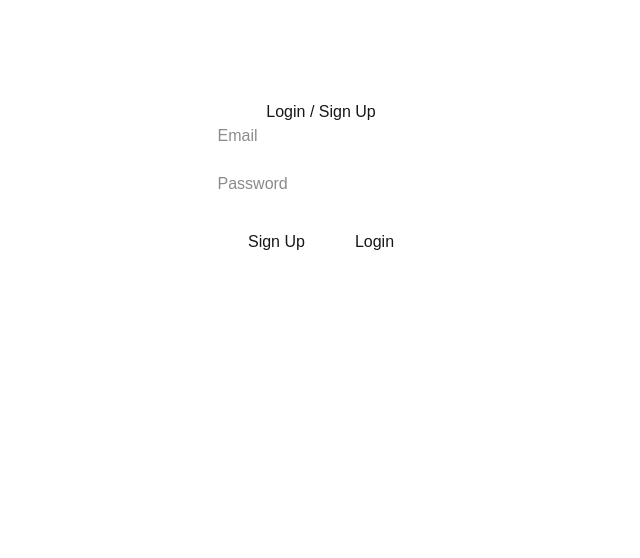
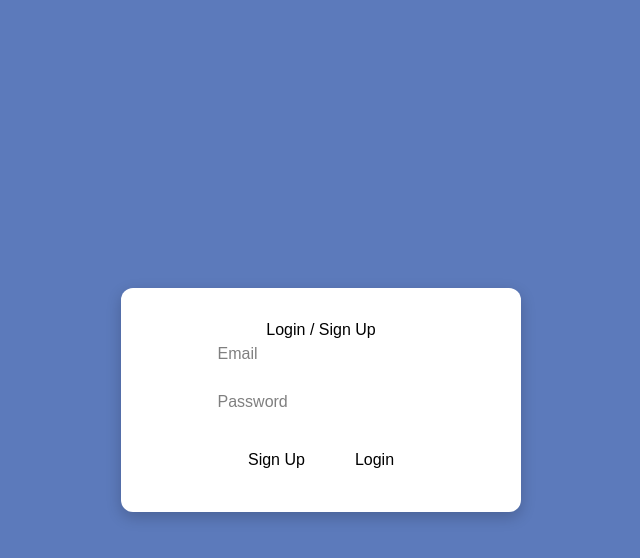
Before and after one commit to DaleHarveyBacaoco/machine-learning-huh, a Next.js app: page /auth in a window 1280 px wide. Shown: the top 558 px of the page, without its empty margins (319-959 px from the left). Built offline with nearby package versions, Linux system fonts and the light colour scheme.

Commit message:
Color adjustments

```diff
--- a/app/auth/page.js
+++ b/app/auth/page.js
@@ -24,7 +24,23 @@ export default function AuthPage() {
   }
 };
     return (
-        <div style={{ textAlign: "center", marginTop: "100px" }}>
+        <div style={{
+            minHeight: "100vh",
+            backgroundColor: "#5c7abb",
+            display:"flex",
+            justifyContent:"center",
+            alignItems:"center",
+            color: "black"
+        }}>
+    <div style={{
+      backgroundColor: "#ffffff",
+      padding: "30px",
+      borderRadius: "12px",
+      width: "90%",
+      maxWidth:"400px",
+      boxShadow: "0 5px 15px rgba(0, 0, 0, 0.2)",
+      textAlign:"center"
+    }}>
             <h2>Login / Sign Up</h2>
 
             <input type="email" placeholder="Email"
@@ -39,5 +55,6 @@ export default function AuthPage() {
                 Login
             </button>
         </div>
+    </div>
     );
 }
--- a/app/page.tsx
+++ b/app/page.tsx
@@ -3,27 +3,26 @@ import Link from "next/link";
 export default function Home() {
   return (
     <div style={{
+      minHeight: "100vh",
+      backgroundColor: "#5c7abb",
       textAlign: "center",
-      marginTop: "200px",
-      background: "#3561c9",
-      height: "150vh",
+      paddingTop: "100px",
       color: "white"
     }}>
       <h1>Machine Learning Hub</h1>
 
-      <p style={{ marginBottom: "40px", color: "#cbd5e1" }}>
+      <p style={{ marginBottom: "40px" }}>
         A simple platform using Supabase and Vercel.
       </p>
 
       <Link href="/auth">
         <button style={{
-          padding: "12px 25px",
+          padding: "10px 20px",
           border: "2px solid white",
-          borderRadius: "6px",
           background: "transparent",
           color: "white",
-          cursor: "pointer",
-          marginTop: "20px"
+          borderRadius: "6px",
+          cursor: "pointer"
         }}>
           Get Started
         </button>
```
